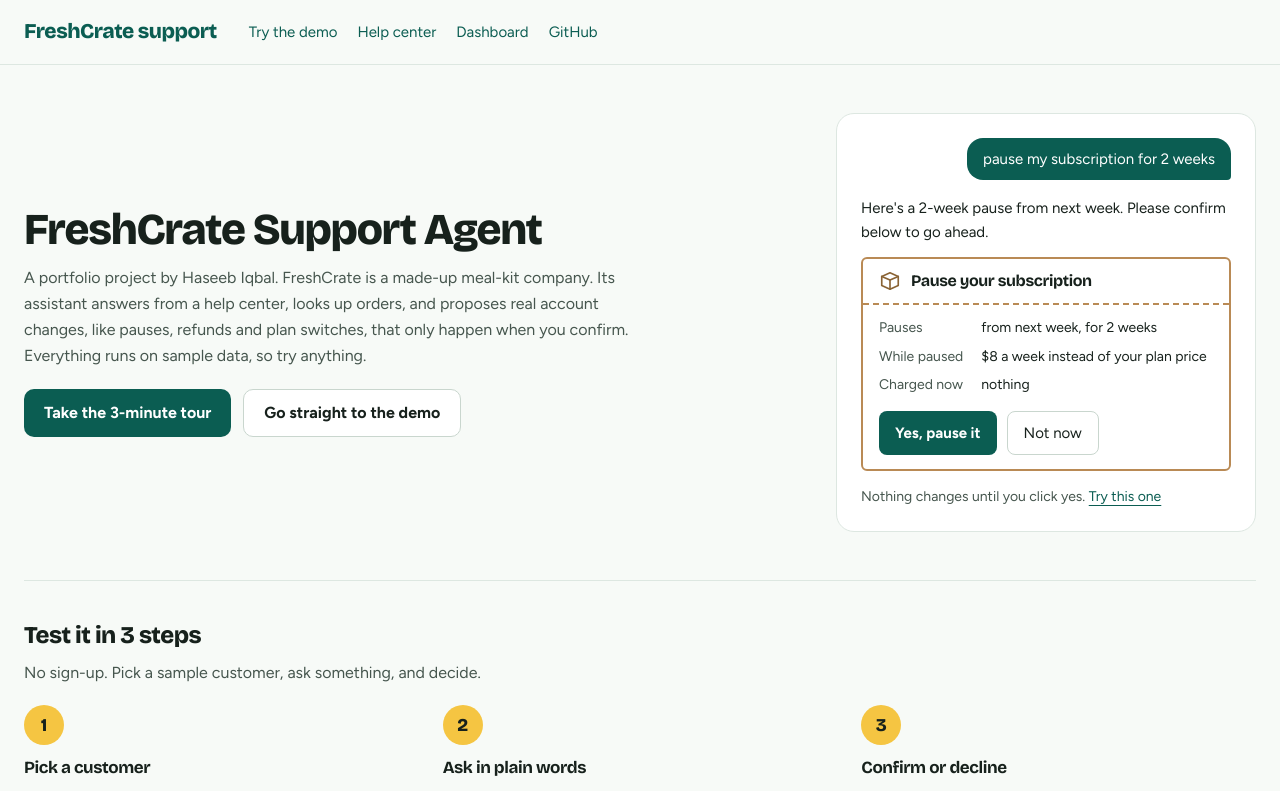
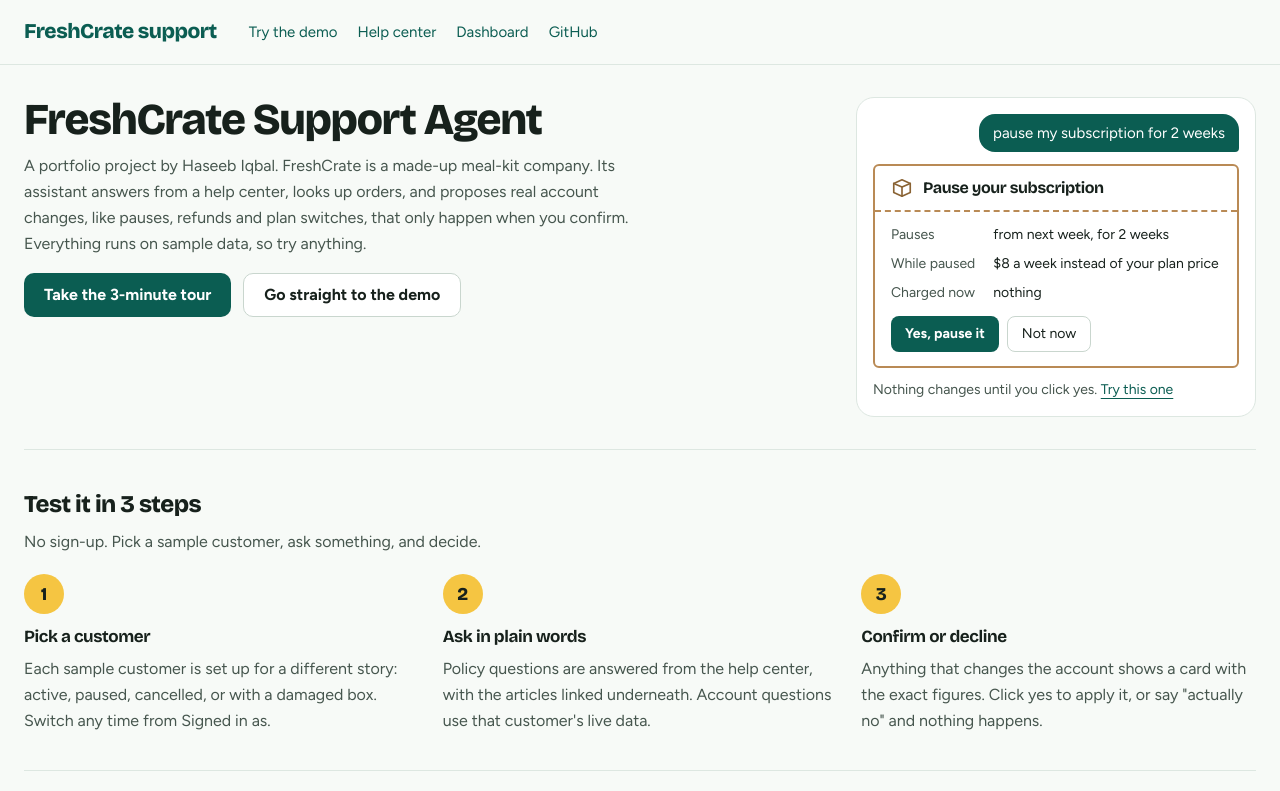
Before and after one commit to haseeb-iqbal/freshcrate-support-agent, a Next.js app: page /about in a window 1280 px wide. Shown: the top 791 px of the page. Built offline with nearby package versions, Linux system fonts and the light colour scheme.

Commit message:
style(about): tighter title section
The About title section aligns to the top, with less padding, smaller gaps between the heading, text and buttons, and a more compact example card. At 1440 wide it is 385px tall, down from 516px.

```diff
--- a/app/about/page.tsx
+++ b/app/about/page.tsx
@@ -43,31 +43,30 @@ export default function AboutPage() {
       </HeaderShell>
 
       <main className="mx-auto max-w-[1280px] px-4 sm:px-6">
-        <section className="grid items-center gap-8 py-8 lg:grid-cols-[minmax(0,1fr)_420px] lg:py-12">
+        <section className="grid items-start gap-6 py-6 lg:grid-cols-[minmax(0,1fr)_400px] lg:gap-10 lg:py-8">
           <div>
             <h1 className="font-display text-[30px] font-extrabold leading-[1.05] tracking-[-0.03em] sm:text-[36px] lg:text-[44px]">
               FreshCrate Support Agent
             </h1>
-            <p className="mt-3 max-w-[60ch] text-base leading-relaxed text-muted">
+            <p className="mt-2.5 max-w-[60ch] text-base leading-relaxed text-muted">
               A portfolio project by Haseeb Iqbal. FreshCrate is a made-up meal-kit company. Its assistant answers from a
               help center, looks up orders, and proposes real account changes, like pauses, refunds and plan switches,
               that only happen when you confirm. Everything runs on sample data, so try anything.
             </p>
-            <div className="mt-5 flex flex-wrap gap-3">
-              <a href="#steps" className="inline-flex min-h-[48px] items-center rounded-[10px] bg-brand px-5 font-bold text-white hover:bg-brand-dark">
+            <div className="mt-4 flex flex-wrap gap-3">
+              <a href="#steps" className="inline-flex min-h-[44px] items-center rounded-[10px] bg-brand px-5 font-bold text-white hover:bg-brand-dark">
                 Take the 3-minute tour
               </a>
-              <Link href="/" className="inline-flex min-h-[48px] items-center rounded-[10px] border border-[#C9D6CE] bg-white px-5 font-bold text-ink hover:border-brand">
+              <Link href="/" className="inline-flex min-h-[44px] items-center rounded-[10px] border border-[#C9D6CE] bg-white px-5 font-bold text-ink hover:border-brand">
                 Go straight to the demo
               </Link>
             </div>
           </div>
 
-          <figure aria-label="Example: the assistant proposing a pause" className="rounded-[18px] border border-mist bg-white p-5 sm:p-6">
+          <figure aria-label="Example: the assistant proposing a pause" className="rounded-[18px] border border-mist bg-white p-4">
             <div className="flex justify-end">
-              <p className="max-w-[80%] rounded-2xl rounded-br-[4px] bg-brand px-4 py-2.5 text-[15px] text-white">pause my subscription for 2 weeks</p>
+              <p className="max-w-[80%] rounded-2xl rounded-br-[4px] bg-brand px-3.5 py-2 text-[15px] text-white">pause my subscription for 2 weeks</p>
             </div>
-            <p className="mt-4 text-[15px] leading-relaxed">Here&apos;s a 2-week pause from next week. Please confirm below to go ahead.</p>
             <CrateCard title="Pause your subscription" state="pending">
               <CrateFacts
                 rows={[
@@ -76,12 +75,12 @@ export default function AboutPage() {
                   ["Charged now", "nothing"],
                 ]}
               />
-              <div aria-hidden className="mt-3.5 flex flex-wrap items-center gap-2.5">
-                <span className="inline-flex min-h-[44px] items-center rounded-lg bg-brand px-4 text-[15px] font-bold text-white">Yes, pause it</span>
-                <span className="inline-flex min-h-[44px] items-center rounded-lg border border-[#C9D6CE] px-4 text-[15px]">Not now</span>
+              <div aria-hidden className="mt-3 flex flex-wrap items-center gap-2">
+                <span className="inline-flex min-h-[36px] items-center rounded-lg bg-brand px-3.5 text-sm font-bold text-white">Yes, pause it</span>
+                <span className="inline-flex min-h-[36px] items-center rounded-lg border border-[#C9D6CE] px-3.5 text-sm">Not now</span>
               </div>
             </CrateCard>
-            <figcaption className="mt-4 text-sm text-muted">
+            <figcaption className="mt-3 text-sm text-muted">
               Nothing changes until you click yes.{" "}
               <Link href={tryHref("pause-two-weeks")} className={link}>
                 Try this one
```
